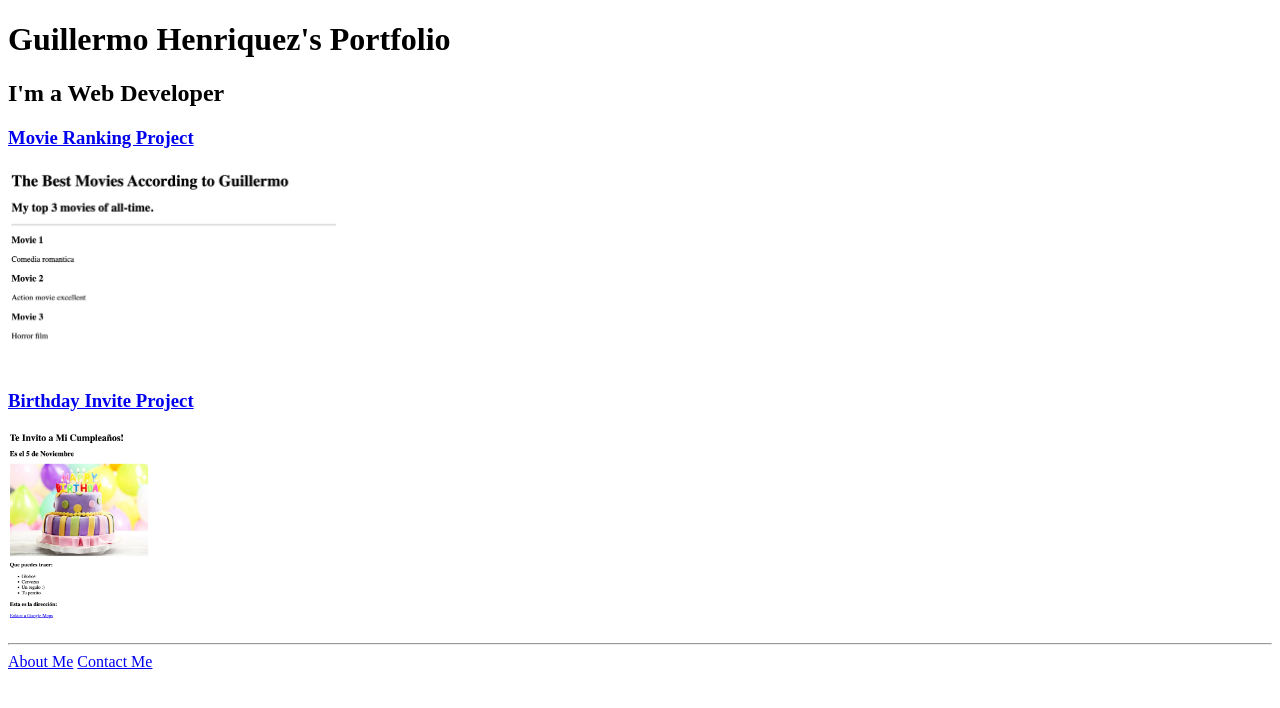
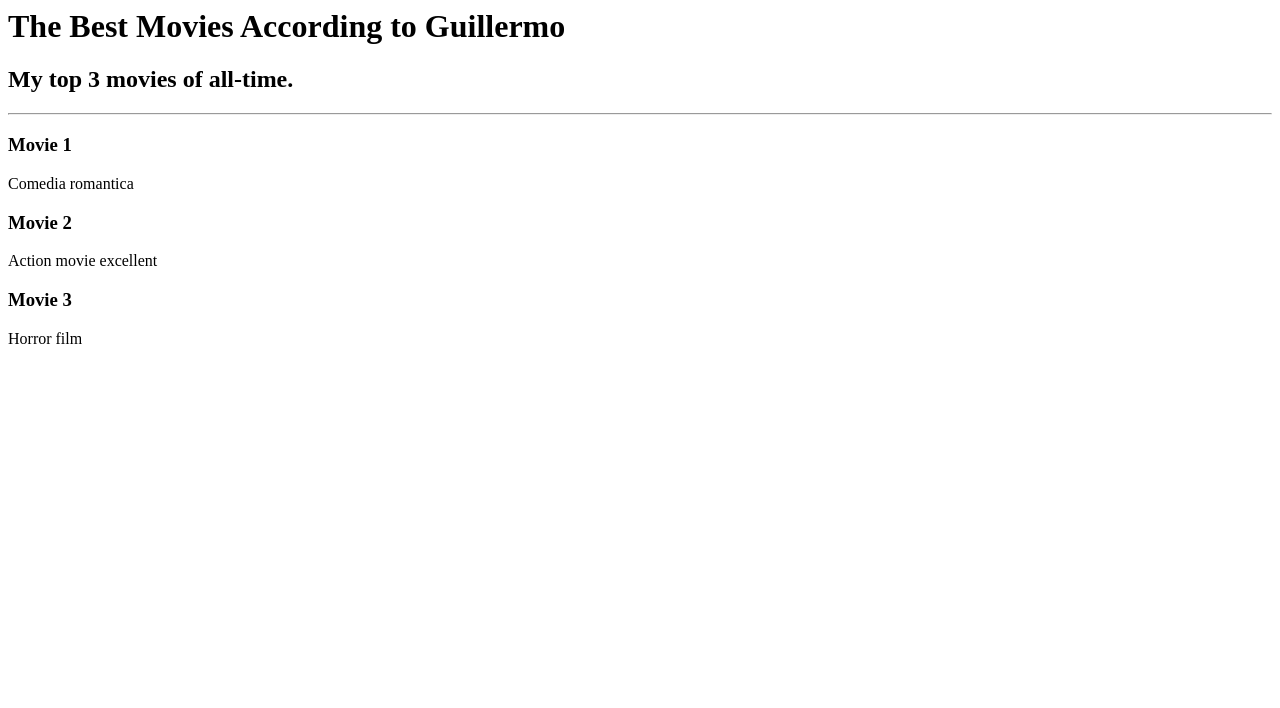
Before and after one commit to GuilleHenriquez/html-portfolio-2, a plain HTML site: page index.html in a window 1280 px wide. Drawn offline with Linux system fonts and the light colour scheme.

Commit message:
Add files via upload

```diff
--- a/index.html
+++ b/index.html
@@ -1,35 +1,10 @@
-<!-- TODO 1: Create the HTML Boilerplate -->
-
-<!-- TODO 2: Add Your previous projects' HTML into the public folder -->
-
-<!-- TODO 3: Take screenshots of your project previews and add the images to the images folder -->
-
-<!-- TODO 4: Add titles/subtitles etc. -->
-
-<!-- TODO 5: Add a link to the project pages -->
-
-<!-- TODO 6: Add images to show the project previews
-HINT for TODO 6: You can use the height attribute set to 200 to make the image smaller:
-https://developer.mozilla.org/en-US/docs/Web/HTML/Element/img#attr-height -->
-
-<!-- TODO 7: Add the Contact Me and About Me page links -->
-
-<!DOCTYPE html>
-<html lang="en">
-<head>
-    <meta charset="UTF-8">
-    <title>Document</title>
-</head>
-
-<body>
-    <h1>Guillermo Henriquez's Portfolio</h1>
-    <h2>I'm a Web Developer</h2>
-    <h3><a href="../2.4 Movie Ranking Project/index.html">Movie Ranking Project</a></h3>
-    <img src="./assets/images/Guille movie ranking.png" height="200" alt="Movie ranking project by Guillermo"/>
-    <h3><a href="../3.4 Birthday Invite Project/index.html">Birthday Invite Project</a></h3>
-    <img src="./assets/images/Guille Birthday Invite.png" height="200" alt="Birthday invitation for Guillermo's BD"/>
-    <hr/>
-    <a href="./public/about.html">About Me</a>
-    <a href="./public/contact.html">Contact Me</a>
-</body>
-</html>
+<!-- Write your code below -->
+<h1>The Best Movies According to Guillermo</h1>
+<h2>My top 3 movies of all-time.</h2>
+<hr />
+<h3>Movie 1</h3>
+<p>Comedia romantica</p>
+<h3>Movie 2</h3>
+    <p>Action movie excellent</p>
+<h3>Movie 3</h3>
+    <p>Horror film</p>
```
